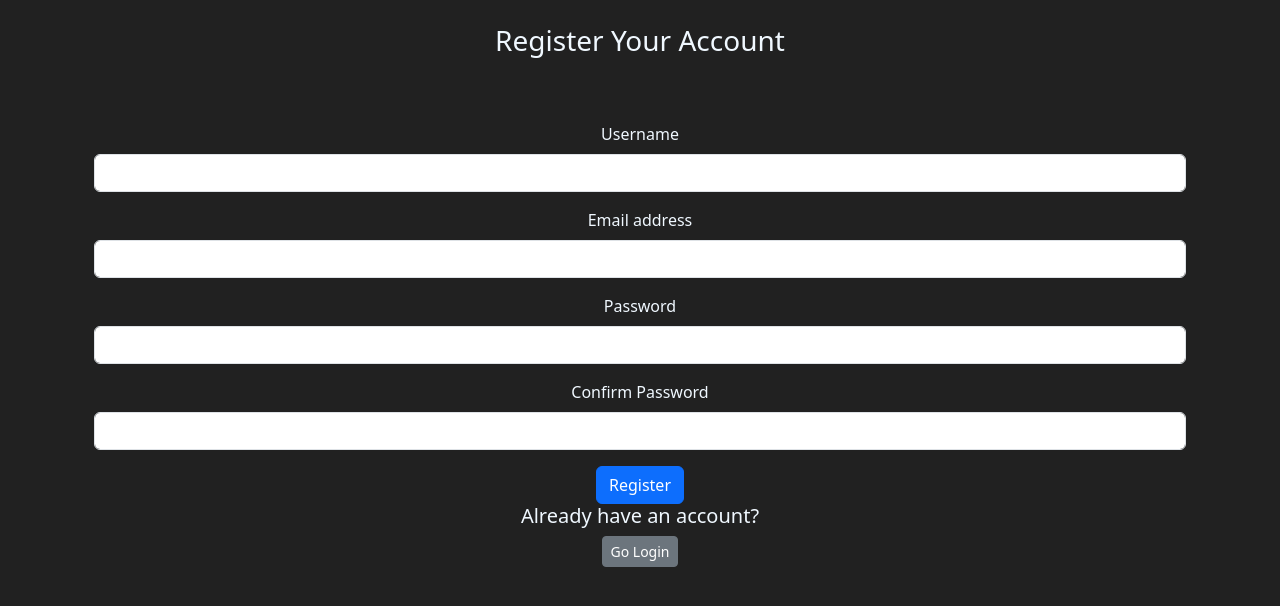
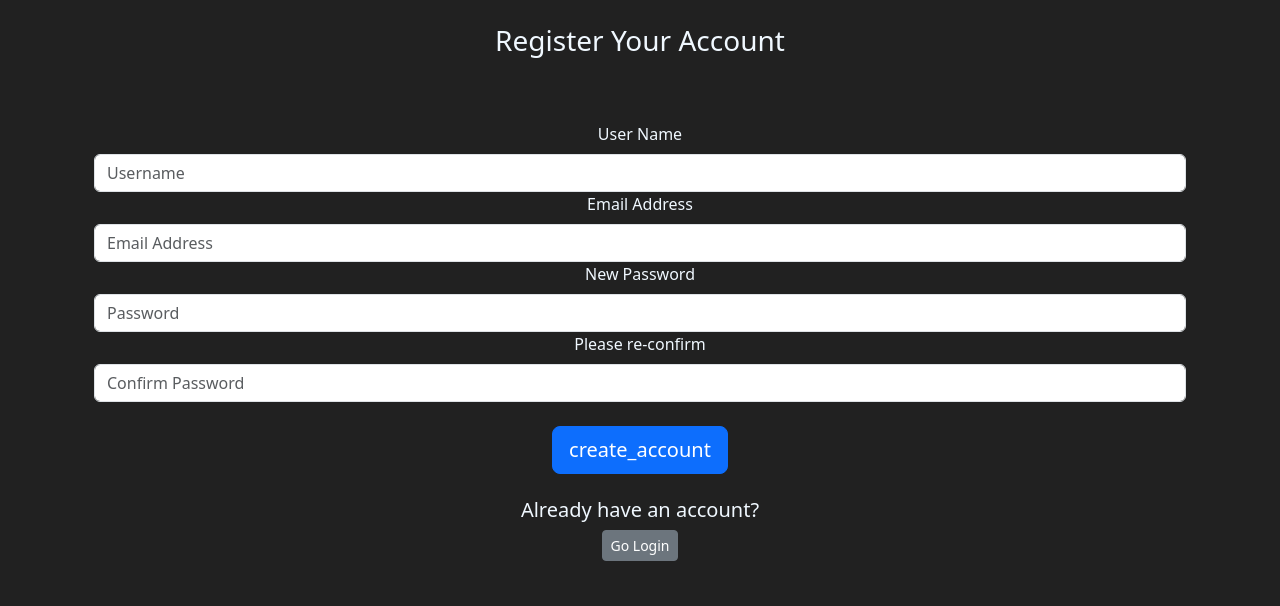
Before and after one commit to Oatsinthepine/Brain-Tumor-Prediction, a Flask app: page /register in a window 1280 px wide. Shown: the part 56-662 px from the top of the page. Run offline with Flask 3, Linux system fonts and the light colour scheme.

Commit message:
added the user register page and now user can create new account!

```diff
--- a/app.py
+++ b/app.py
@@ -3,20 +3,18 @@ import base64
 import io
 from PIL import Image
 from flask import Flask
-from flask import request
-from flask import jsonify
-from flask import render_template, url_for
+from flask import jsonify, render_template, url_for, request, redirect, flash, get_flashed_messages
 from flask_cors import CORS # this dependency is required to deal with the CORS issue
 import numpy as np
-import tensorflow as tf
-from psutil import users
-from tensorflow import keras
-from keras import backend as K
 from keras.models import load_model
-from tensorflow.keras.preprocessing.image import ImageDataGenerator # remove tensorflow from here if not needed.
 from keras.preprocessing.image import img_to_array
+
+from flask_sqlalchemy import SQLAlchemy
+from flask_bcrypt import Bcrypt
+
 from flask_wtf import FlaskForm
-from flask_sqlalchemy import SQLAlchemy
+from wtforms import StringField, PasswordField, SubmitField
+from wtforms.validators import DataRequired, EqualTo, Length, Email, ValidationError
 
 
 
@@ -26,8 +24,9 @@ CORS(app, resources={r"/predict": {"origins": "http://127.0.0.1:5000"}}) # for s
 #db configuration:
 app.config["SQLALCHEMY_DATABASE_URI"] = "sqlite:///user.db"
 app.config["SQLALCHEMY_TRACK_MODIFICATIONS"] = False
+app.config['SECRET_KEY'] = "3Dfb8MHWa3sp2F62"
 db = SQLAlchemy(app)
-
+bcrypt = Bcrypt(app)
 
 class User(db.Model):
     __table_name__ = 'users'
@@ -39,24 +38,78 @@ class User(db.Model):
     def __repr__(self):
         return f"User('{self.username}', '{self.email}')"
 
+class RegisterForm(FlaskForm):
+    # When you define username = StringField(...) in your RegisterForm, WTForms knows that this field is named 'username', same as all the rest.
+    username = StringField(label= "User Name", validators=[DataRequired(), Length(min=3, max=30)])
+    email = StringField(label="Email Address", validators=[DataRequired(), Email()])
+    password_1 = StringField(label="New Password", validators=[DataRequired(), Length(min=8, max=24)])
+    password_2 = StringField(label="Please re-confirm", validators=[
+        DataRequired(), EqualTo('password_1', message="Password must match!")
+    ])
+    submit = SubmitField(label="create_account")
+
+
+#在flask_wtf中，validate_<field_name> 是一个特殊的方法. Flask-WTF (through WTForms) automatically calls this method when validating the field specified in <fieldname> (e.g., username).
+
+    def validate_username(self, username_to_check):
+        #注意如果你这里filter_by()里面忘记.data的时候会报错，.data is the actual 'data' retrieved instead of the object.
+        username = User.query.filter_by(username = username_to_check.data).first()
+        if username:
+            raise ValidationError("This username already used, please use another one.")
+
+    def validate_email(self, email_to_check):
+        email = User.query.filter_by(email = email_to_check.data).first()
+        if email:
+            raise ValidationError ("This email already exists, please use another one.")
+
+class LoginForm(FlaskForm):
+    username = StringField(label = "User Name", validators=[DataRequired()])
+    password = StringField(label= "Enter your password", validators=[DataRequired()])
+    submit = SubmitField(label="Sign in")
+
+
 
 @app.route('/')
 def base_page():
-    # return "This is the home page. For using the model to predict your image, please visit: 'http://127.0.0.1:5000/predict'"
     return render_template("base.html")
 
 
-@app.route('/test')
-def running():
-    return "Flask is running!" # if you see this, them means the backend flask server is running normally.
+@app.route('/register', methods=["GET", "POST"])
+def register_account():
+    # step1: instantiate RegisterForm first
+    form = RegisterForm()
+    if form.validate_on_submit():
+        """
+        During form validation (form.validate_on_submit()), WTForms automatically checks for a method named validate_<field_name>.
+        If it finds one, it passes the field object (form.<field_name>) as the argument to the method.
+        """
+        user_to_create = User(username = form.username.data,
+                              email = form.email.data,
+                              password = form.password_2.data)
+        try:
+            db.session.add(user_to_create)
+            db.session.commit()
+            flash("New Account Created Successfully!", category = 'success')
+            return redirect(url_for("predict"))
+        except Exception as e:
+            db.session.rollback()
+            flash(f"Error occurred: {e}", category='danger')
 
-@app.route('/register')
-def register_account():
-    return render_template("register.html")
+    else:
+        for field, errors in form.errors.items():
+            for error in errors:
+                flash(f"{field.capitalize()}: {error}", category="danger")
+
+    return render_template("register.html", form=form)
 
 
-
-
+@app.route('/login')
+def login():
+    login_form = LoginForm()
+    if login_form.validate_on_submit():
+        curr_user = User.query.filter_by(username=login_form.username.data).first()
+        if curr_user and curr_user.check_password_match(login_form.password.data):
+            pass
 
 
 def get_model():
--- a/templates/base.html
+++ b/templates/base.html
@@ -39,6 +39,18 @@
     </div>
   </div>
 </nav>
+    {% with messages = get_flashed_messages(with_categories= True) %}
+        {% if messages %}
+            {% for category, message in messages %}
+                <div class = 'alert alert-{{ category }}'>
+                    <button type ="button" class="m1-2 mb-1 close" data-bs-dismiss="alert" aria-label="Close">
+                        <span aria-hidden="true">&times;</span>
+                    </button>
+                {{ message }}
+                </div>
+            {% endfor %}
+        {% endif %}
+    {% endwith %}
 
 <!-- block content here !-->
 <div class = "container mt-4">
@@ -46,6 +58,5 @@
 
     {% endblock %}
 </div>
-
 </body>
 </html>
--- a/templates/register.html
+++ b/templates/register.html
@@ -5,47 +5,30 @@
 {% block content %}
     <body class = "text-center">
         <div class = "container">
-            <form method = "POST" class = "form-register" style="color: aliceblue" action="{{ url_for('register_account') }}">
+            <form method = "POST" class = "form-register" style="color: aliceblue">
+                {{ form.hidden_tag() }}
                 <h2 class="h3 mb-3 font-weight-normal">Register Your Account</h2>
             <br>
             <br>
-{#            <!-- Username -->#}
-{#            {{ form.username.label(class="form-label") }}#}
-{#            {{ form.username(class="form-control", placeholder="Username") }}#}
-{##}
-{#            <!-- Email Address -->#}
-{#            {{ form.email_address.label(class="form-label") }}#}
-{#            {{ form.email_address(class="form-control", placeholder="Email Address") }}#}
-{##}
-{#            <!-- Password 1 -->#}
-{#            {{ form.password_1.label(class="form-label") }}#}
-{#            {{ form.password_1(class="form-control", placeholder="Password") }}#}
-{##}
-{#            <!-- Password 2 -->#}
-{#            {{ form.password_2.label(class="form-label") }}#}
-{#            {{ form.password_2(class="form-control", placeholder="Confirm Password") }}#}
-{#            <br>#}
-{#            <!-- Submit Button -->#}
-{#            {{ form.submit(class="btn btn-lg btn-block btn-primary") }}#}
-{#            <br>#}
-{#            <br>#}
-            <div class="mb-3">
-            <label for="username" class="form-label">Username</label>
-            <input type="text" class="form-control" id="username" name="username" required>
-            </div>
-            <div class="mb-3">
-            <label for="email" class="form-label">Email address</label>
-            <input type="email" class="form-control" id="email" name="email" required>
-            </div>
-             <div class="mb-3">
-            <label for="password" class="form-label">Password</label>
-            <input type="password" class="form-control" id="password" name="password" required>
-            </div>
-            <div class="mb-3">
-            <label for="confirm_password" class="form-label">Confirm Password</label>
-            <input type="password" class="form-control" id="confirm_password" name="confirm_password" required>
-            </div>
-            <button type="submit" class="btn btn-primary">Register</button>
+            <!-- Username -->
+            {{ form.username.label(class="form-label") }}
+            {{ form.username(class="form-control", placeholder="Username") }}
+
+            <!-- Email Address -->
+            {{ form.email.label(class="form-label") }}
+            {{ form.email(class="form-control", placeholder="Email Address") }}
+
+            <!-- Password 1 -->
+            {{ form.password_1.label(class="form-label") }}
+            {{ form.password_1(class="form-control", placeholder="Password") }}
+
+            <!-- Password 2 -->
+            {{ form.password_2.label(class="form-label") }}
+            {{ form.password_2(class="form-control", placeholder="Confirm Password") }}
+            <br>
+            <!-- Submit Button -->
+            {{ form.submit(class="btn btn-lg btn-block btn-primary") }}
+            <br>
             <br>
             <div class="checkbox mb-3">
                 <h5>Already have an account?</h5>
```
Also changed, not shown: templates/login.html (added, +7 -0 lines).
